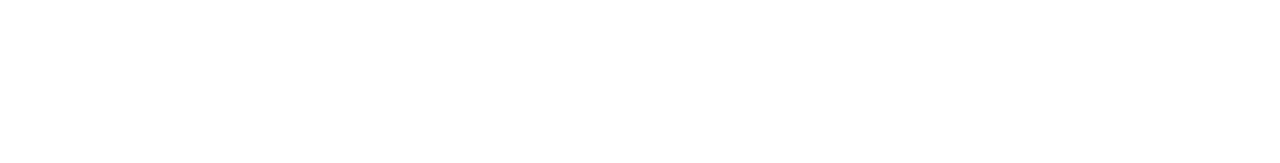
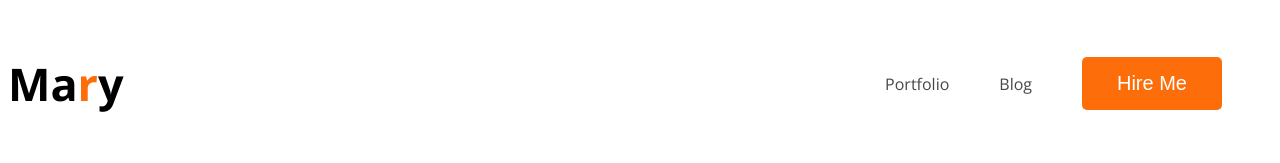
Before and after one commit to Burhanulislam/Developer-Portfolio-2nd, a plain HTML site: page index.html in a window 1280 px wide. Drawn offline with nearby package versions, Linux system fonts and the light colour scheme.

Commit message:
added nav

```diff
--- a/index.html
+++ b/index.html
@@ -4,10 +4,21 @@
     <meta charset="UTF-8">
     <meta name="viewport" content="width=device-width, initial-scale=1.0">
     <title>Developer Portfolio 2nd</title>
+    <link rel="preconnect" href="https://fonts.googleapis.com">
+<link rel="preconnect" href="https://fonts.gstatic.com" crossorigin>
+<link href="https://fonts.googleapis.com/css2?family=Open+Sans:ital,wght@0,300..800;1,300..800&display=swap" rel="stylesheet">
+    <link rel="stylesheet" href="styles/portfolio.css">
 </head>
 <body>
     <header>
-
+        <nav>
+            <h3 class="nav-title">Ma<span class="text-primary">r</span>y</h3>
+            <ul>
+                <li><a href="">Portfolio</a></li>
+                <li><a href="">Blog</a></li>
+                <li><button class="btn-primary">Hire Me</button></li>
+            </ul>
+        </nav>
     </header>
     <main>
 
--- /dev/null
+++ b/styles/portfolio.css
@@ -0,0 +1,39 @@
+/* shared styles */
+body{
+  font-family: "Open Sans", sans-serif;
+
+}
+.text-primary{
+    color:#FD6E0A;
+    }
+
+/* nav related styles */
+nav {
+    display: flex;
+    justify-content: space-between;
+}
+.nav-title{
+    font-weight: 800px;
+    font-size: 45px;
+    line-height: normal;
+}
+nav > ul{
+    display: flex;
+    align-items: center;
+}
+nav li{
+    list-style: none;
+    margin-right: 50px;
+}
+nav a {
+    text-decoration: none;
+    color: #474747;
+}
+.btn-primary{
+    background-color: #FD6E0A;
+    border-radius: 5px;
+    border: 0px;
+    padding: 15px 35px;
+    font-size: 20px;
+    color: white;
+}
```
